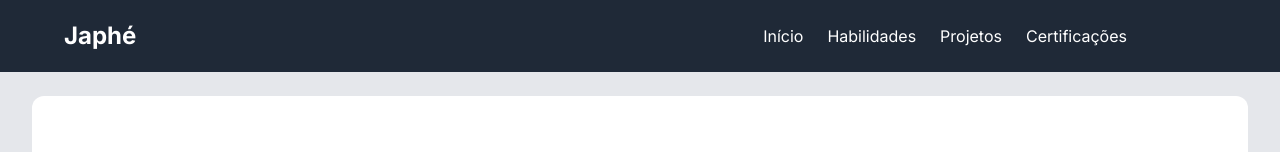
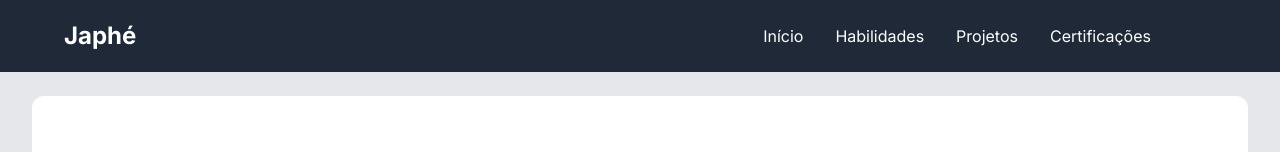
Before and after one commit to cafe51/portfolio-site, a Next.js app: page / in a window 1280 px wide. Shown: the top 152 px of the page. Built offline with nearby package versions, Linux system fonts and the light colour scheme.

Commit message:
adicionado o css para navbar mobile

```diff
--- a/src/app/components/Header.tsx
+++ b/src/app/components/Header.tsx
@@ -8,7 +8,7 @@ const Header = () => {
 
     const handleScroll = () => {
         const offset = window.scrollY;
-        offset > 200 ? setIsScrolled(true) : setIsScrolled(false);
+        offset > 100 ? setIsScrolled(true) : setIsScrolled(false);
     };
 
     useEffect(() => {
--- a/src/app/components/Navbar.tsx
+++ b/src/app/components/Navbar.tsx
@@ -8,8 +8,8 @@ const navItemsStyle = 'text-white hover:text-gray-800 hover:bg-gray-200 transiti
 const Navbar: React.FC<NavbarProps> = ({ isMenuOpen, setIsMenuOpen }) => {
     return (
         <nav className={ `transition-all duration-500 fixed w-2/5 md:w-2/5 sm:w-1/3 h-screen z-40 top-14 right-0 transform ${isMenuOpen ? 'translate-x-0' : 'translate-x-full'} md:translate-x-0 md:static md:h-auto py-4` }>
-            <div>
-                <div className="flex flex-col space-y-4 md:flex-row md:space-y-0 md:space-x-2">
+            <div className="nav-gradient">
+                <div className="flex flex-col space-y-8 py-4 px-6 md:flex-row md:space-y-0 md:space-x-4 md:py-0 md:px-0">
                     <a href="#about" onClick={ () => setIsMenuOpen(false) } className={ navItemsStyle }>Início</a>
                     <a href="#skills" onClick={ () => setIsMenuOpen(false) } className={ navItemsStyle }>Habilidades</a>
                     <a href="#projects" onClick={ () => setIsMenuOpen(false) } className={ navItemsStyle }>Projetos</a>
--- a/src/app/globals.css
+++ b/src/app/globals.css
@@ -13,3 +13,24 @@ h2 {
   font-weight: 500;
   /* margin-bottom: 1.5rem; */
 }
+
+/* .nav-gradient {
+  content: "";
+  display: block;
+  position: absolute;
+  top: 0;
+  width: 100%;
+  height: 100%;
+} */
+
+@media (max-width: 760px) {
+  .nav-gradient {
+    background: linear-gradient(to bottom, #1a202cef, rgba(31, 30, 43, 0.548));
+    content: "";
+    display: block;
+    position: absolute;
+    top: 0;
+    width: 100%;
+    height: 100%;
+  }
+}
--- a/src/app/subComponents/ProfileImageCard.tsx
+++ b/src/app/subComponents/ProfileImageCard.tsx
@@ -15,7 +15,7 @@ const ProfileImageCard = ({ tailwindClassInDiv, tailwindClassInImgTag, isMobile
                 src={ imgSrc }
                 alt="Sua imagem"
                 width={ 300 }
-                height={ 600 }
+                height={ 0 }
             />
         </div>
     );
```
